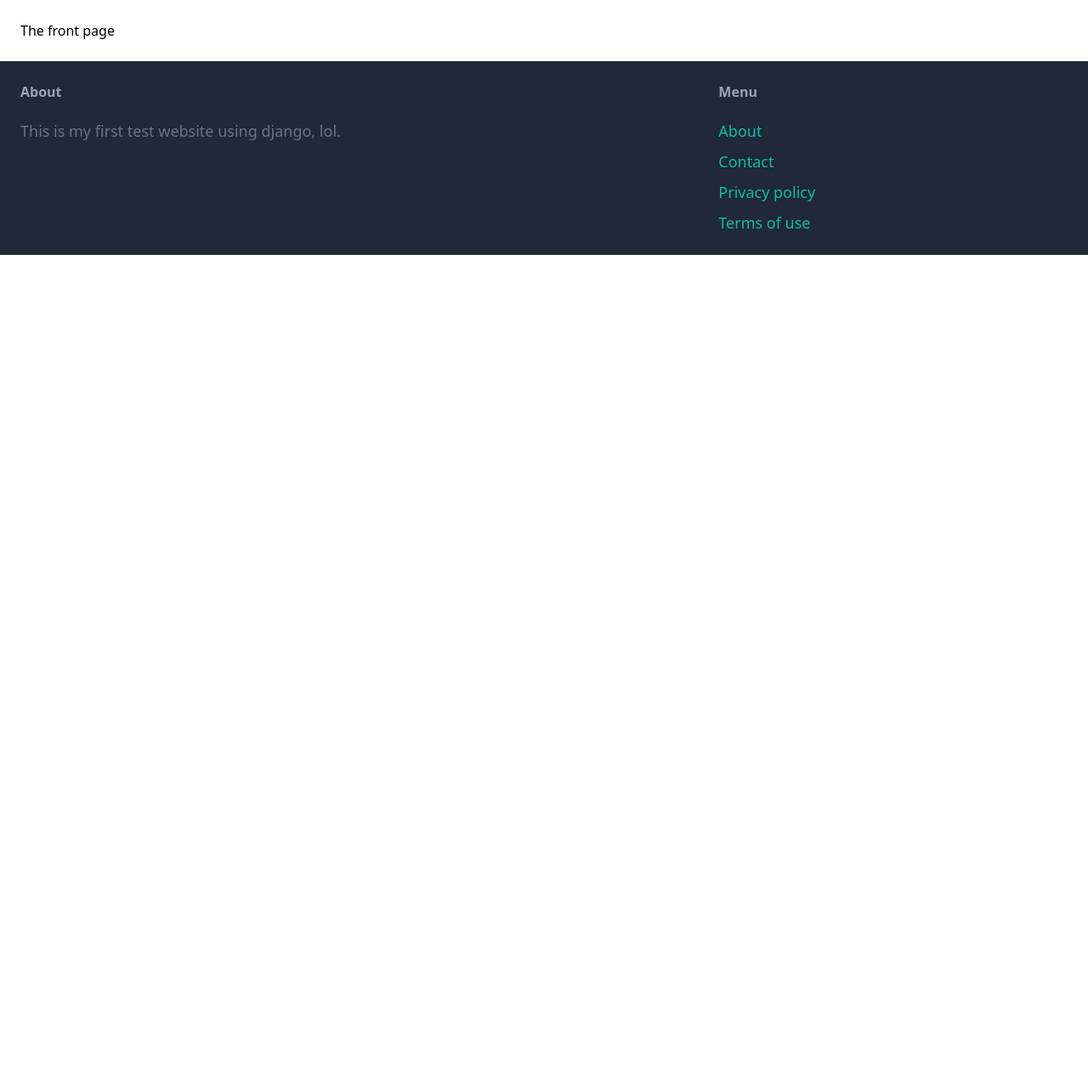
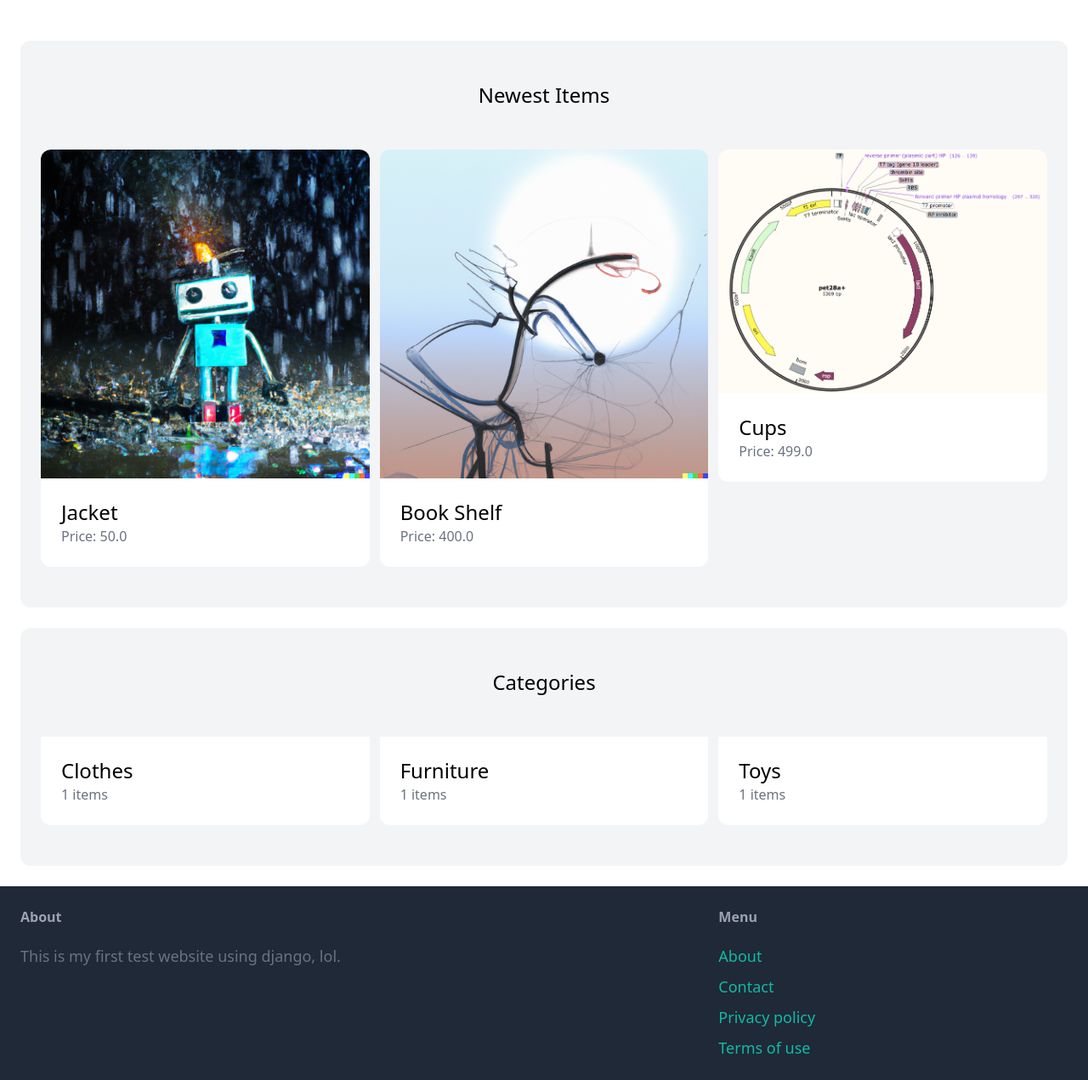
Before and after one commit to chinmay-patwardhan/Puddle, a Django app: page / in a window 1280 px wide. Shown: the part 77-1348 px from the top of the page at 85% size. Before the commit the page ends 377 px from the top, so only its background shows below. Run offline with Django 4.2, Linux system fonts and the light colour scheme; data comes from the database, SQL or seed files in the repository; both versions use the stored data as it was after the commit; some libraries are stand-ins or nearby versions.

Commit message:
Added detail view to items app

```diff
--- a/core/templates/core/index.html
+++ b/core/templates/core/index.html
@@ -3,5 +3,41 @@
 {% block title %}Welcome{% endblock %}
 
 {% block content %}
-    <h1>The front page</h1>
+    <div class="mt-6 px-6 py-12 bg-gray-100 rounded-xl">
+        <h2 class="mb-12 text-2xl text-center">Newest Items</h2>
+
+        <div class="grid grid-cols-3 gap-3">
+            {% for item in items %}
+                <div>
+                    <a href="{% url 'item:detail' item.id %}" class="">
+                        <div>
+                            <img src="{{ item.image.url }}" alt="" class="rounded-t-xl">
+                        </div>
+
+                        <div class="p-6 bg-white rounded-b-xl">
+                            <h2 class="text-2xl">{{ item.name }}</h2>
+                            <p class="text-gray-500">Price: {{ item.price }}</p>
+                        </div>
+                    </a>
+                </div>
+            {% endfor %}
+        </div>
+    </div>
+
+    <div class="mt-6 px-6 py-12 bg-gray-100 rounded-xl">
+        <h2 class="mb-12 text-2xl text-center">Categories</h2>
+
+        <div class="grid grid-cols-3 gap-3">
+            {% for category in categories %}
+                <div>
+                    <a href="#" class="">
+                        <div class="p-6 bg-white rounded-b-xl">
+                            <h2 class="text-2xl">{{ category.name }}</h2>
+                            <p class="text-gray-500">{{ category.items.count}} items</p>
+                        </div>
+                    </a>
+                </div>
+            {% endfor %}
+        </div>
+    </div>
 {% endblock %}
--- a/core/views.py
+++ b/core/views.py
@@ -1,8 +1,15 @@
 from django.shortcuts import render
+from item.models import Category, Item
 
 # Create your views here.
 def index(request):
-    return render(request, 'core/index.html')
+    items = Item.objects.filter(is_sold=False)[0:6]
+    categories = Category.objects.all()
+
+    return render(request, 'core/index.html', {
+        'categories': categories,
+        'items': items
+    })
 
 def contact(request):
     return render(request, 'core/contact.html')
--- a/item/models.py
+++ b/item/models.py
@@ -22,3 +22,6 @@ class Item(models.Model):
      is_sold = models.BooleanField(default=False)
      created_at = models.DateTimeField(auto_now_add=True)
      created_by = models.ForeignKey(User, related_name='items', on_delete=models.CASCADE)
+
+     def __str__(self):
+        return self.name
--- /dev/null
+++ b/item/urls.py
@@ -0,0 +1,8 @@
+from django.urls import path
+from . import views
+
+app_name = 'item'
+
+urlpatterns = [
+    path('<int:pk>/', views.detail, name='detail')
+]
--- a/puddle/urls.py
+++ b/puddle/urls.py
@@ -14,12 +14,16 @@ Including another URLconf
     1. Import the include() function: from django.urls import include, path
     2. Add a URL to urlpatterns:  path('blog/', include('blog.urls'))
 """
+from django.conf import settings
+from django.conf.urls.static import static
 from django.contrib import admin
-from django.urls import path
+from django.urls import path, include
+
 from core.views import index, contact
 
 urlpatterns = [
     path('admin/', admin.site.urls),
     path('', index, name='index'),
+    path('items/',include('item.urls')),
     path('contact/', contact, name='contact')
-]
+] + static(settings.MEDIA_URL, document_root=settings.MEDIA_ROOT)
```
Also changed, not shown: item/templates/item/detail.html (added, +11 -0 lines), item/views.py (+8 -1 lines), db.sqlite3, media/item_images/DALLE_2023-02-24_08.58.18.png (added), media/item_images/DALLE_2023-02-24_12.08.24_-_sad_robot_short_circuits_sparks_under_the_rain_fire.png (added), media/item_images/wetlabresults_plasmid.png (added).
